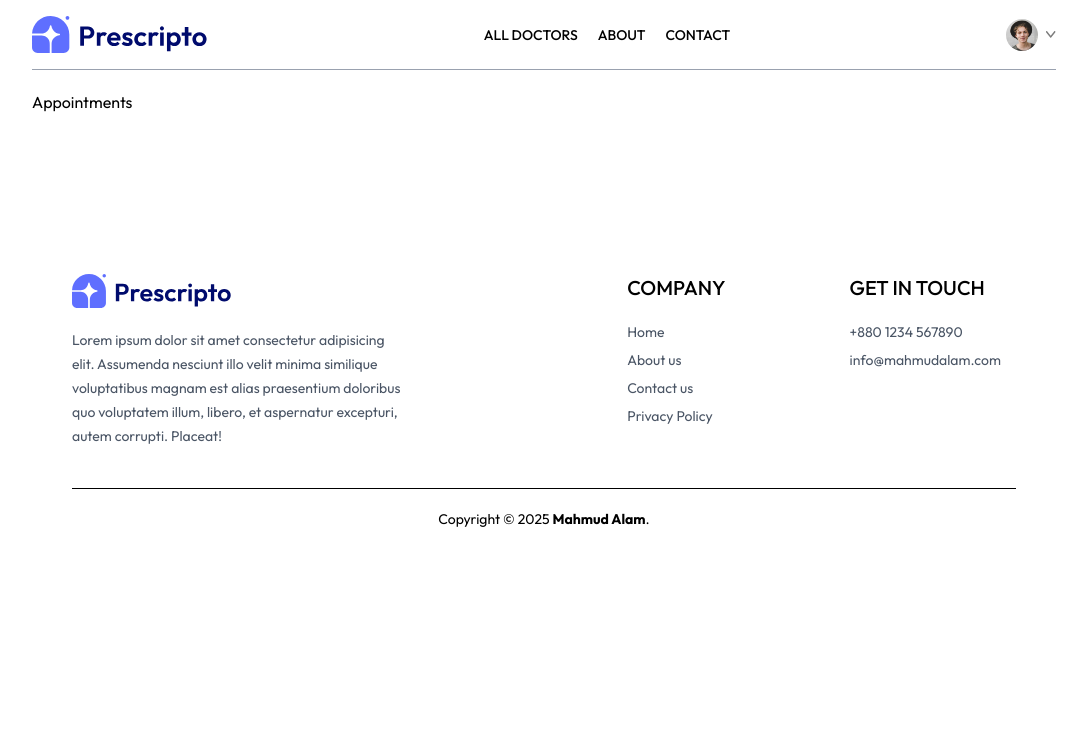
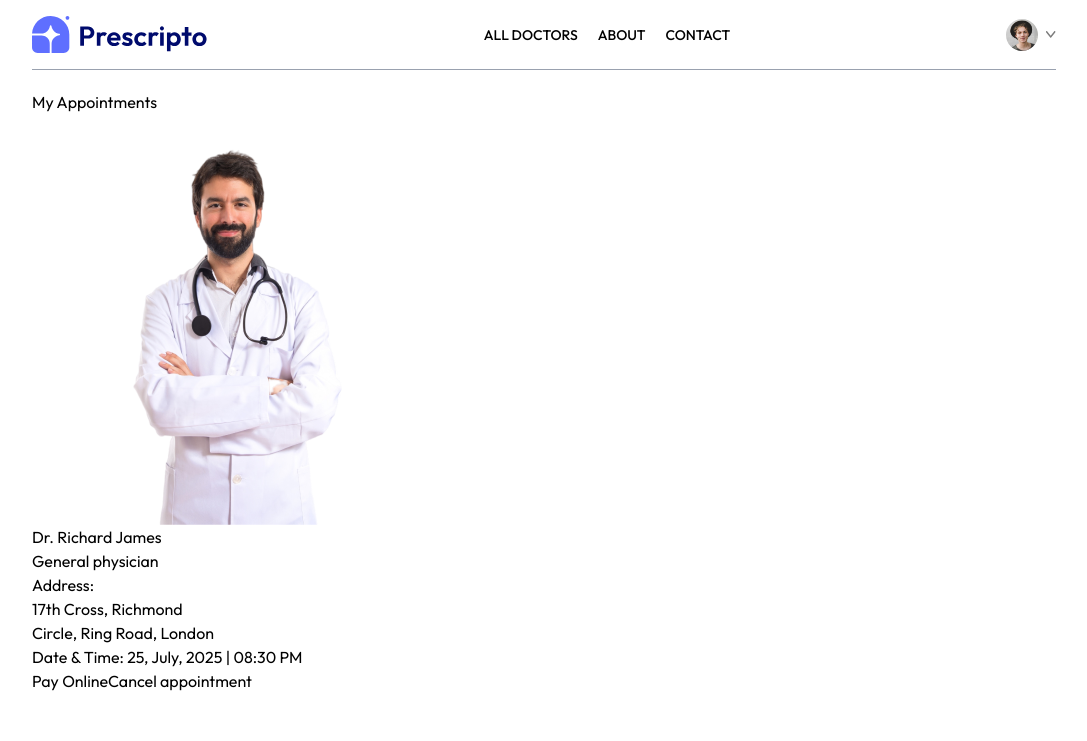
Before and after one commit to DhirajNeupane-999/Appartment-booking-system, a React (Vite) app in the folder frontend/: page /appointments in a window 1280 px wide. Shown: the top 741 px of the page, without its empty margins (96-1183 px from the left). Built offline with nearby package versions, Linux system fonts and the light colour scheme.

Commit message:
structure of appointments page

```diff
--- a/frontend/src/pages/Appointments.jsx
+++ b/frontend/src/pages/Appointments.jsx
@@ -1,7 +1,37 @@
+import { useContext } from "react";
+import { AppContext } from "../context/AppContext";
+
 const Appointments = () => {
+  const { doctors } = useContext(AppContext);
   return (
-    <div>Appointments</div>
-  )
-}
+    <div>
+      <p>My Appointments</p>
+      <div>
+        {doctors.slice(0, 2).map((doc, index) => (
+          <div key={index}>
+            <div>
+              <img src={doc.image} alt="" />
+            </div>
+            <div>
+              <p>{doc.name}</p>
+              <p>{doc.speciality}</p>
+              <p>Address:</p>
+              <p>{doc.address.line1}</p>
+              <p>{doc.address.line2}</p>
+              <p>
+                <span>Date & Time:</span> 25, July, 2025 | 08:30 PM
+              </p>
+            </div>
+            <div></div>
+            <div>
+              <button>Pay Online</button>
+              <button>Cancel appointment</button>
+            </div>
+          </div>
+        ))}
+      </div>
+    </div>
+  );
+};
 
-export default Appointments
+export default Appointments;
```
